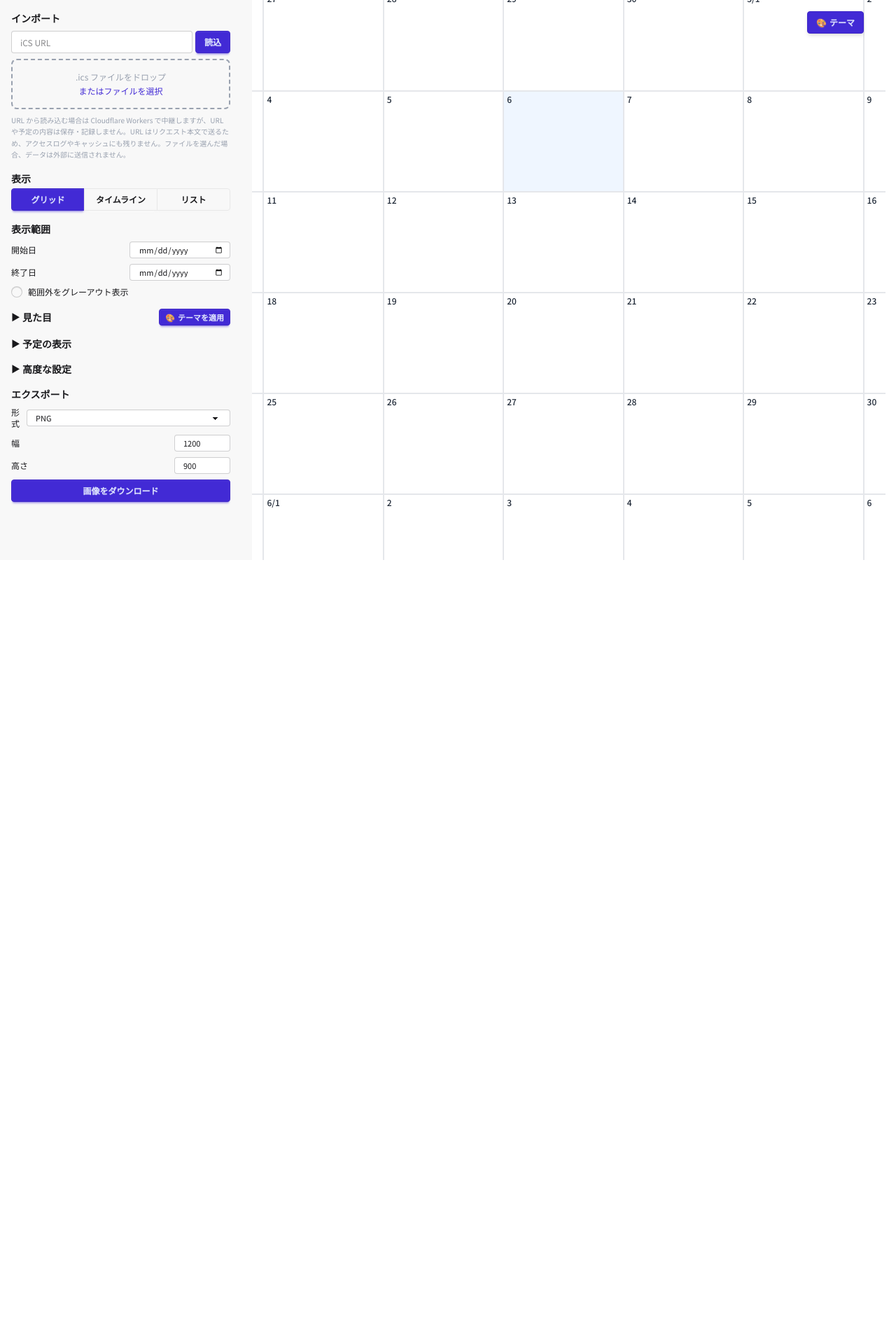
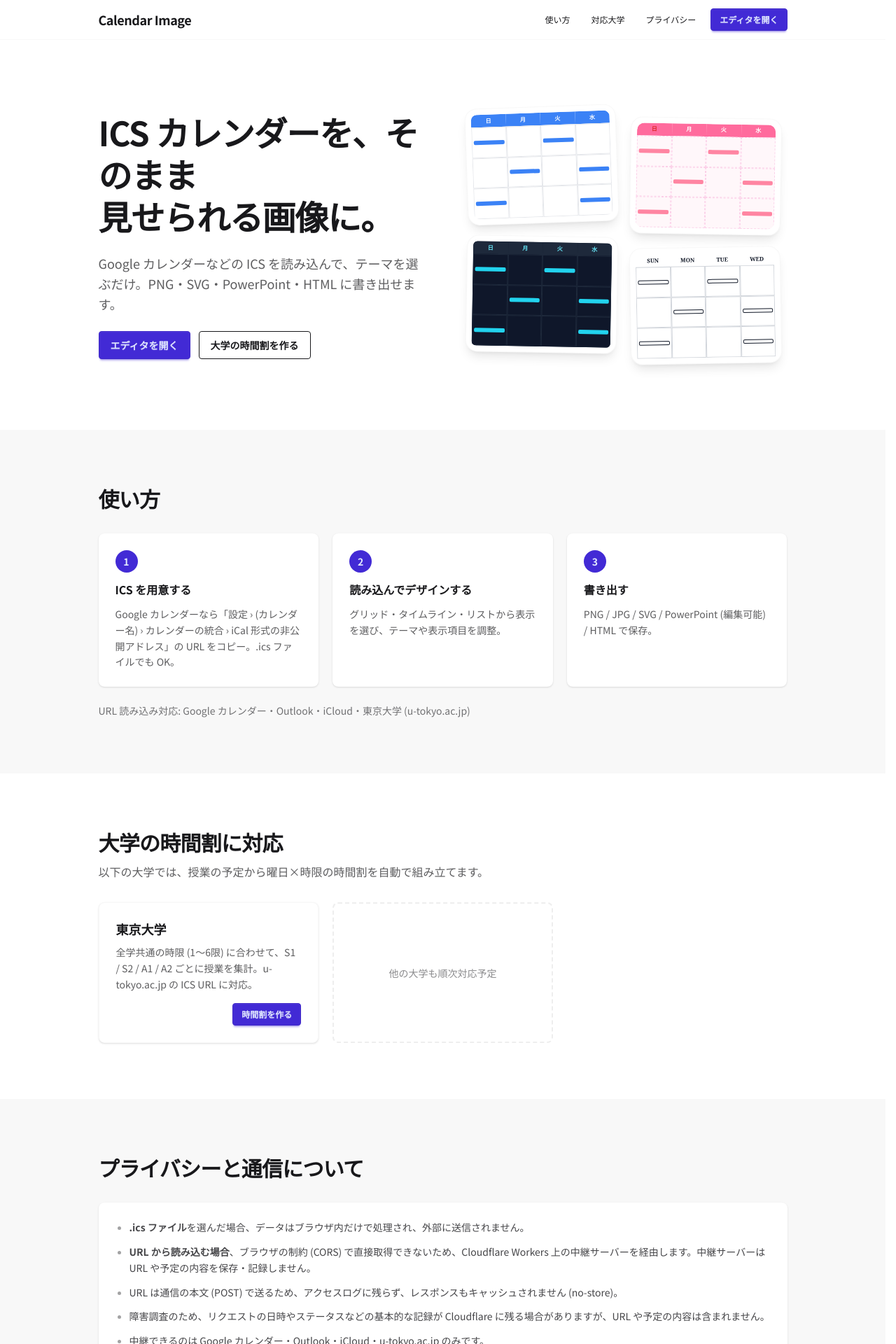
Before and after one commit to nakomochi/calendar-image, a SvelteKit app: page / in a window 1280 px wide. Shown: the top 1920 px of the page at 70% size. Before the commit the page ends 800 px from the top, so only its background shows below. Built offline with nearby package versions, Linux system fonts and the light colour scheme.

Commit message:
feat: add landing page and move editors to /editor and /timetable/utokyo

```diff
--- /dev/null
+++ b/src/lib/components/Editor.svelte
@@ -0,0 +1,211 @@
+<script lang="ts">
+  import { untrack } from 'svelte';
+  import { events, style, viewType, exportSettings, dateRange, timeRange, eventDisplay, timetableEventDisplay, utokyoMode as utokyoModeStore, timetableConfig, patchEvents, themePanelOpen } from '$lib/stores';
+  import { visibleEvents } from '$lib/stores';
+  import { getEventsForDay } from '$lib/calendar/utils';
+  import GridView from '$lib/components/GridView.svelte';
+  import TimelineView from '$lib/components/TimelineView.svelte';
+  import ListView from '$lib/components/ListView.svelte';
+  import TimetableView from '$lib/components/TimetableView.svelte';
+  import EventEditModal from '$lib/components/EventEditModal.svelte';
+  import DayEventsModal from '$lib/components/DayEventsModal.svelte';
+  import CellCoursesModal from '$lib/components/CellCoursesModal.svelte';
+  import Sidebar from '$lib/components/Sidebar.svelte';
+  import ThemePanel from '$lib/components/ThemePanel.svelte';
+  import type { CalendarEvent } from '$lib/types';
+  import {
+    buildCellOverview,
+    buildTimetable,
+    filterEventsByTerm,
+    joinTermKey,
+    type CellOverview,
+    type Course,
+    type Period,
+    type TimetableWeekday,
+  } from '$lib/calendar/timetable';
+
+  interface Props { utokyoMode: boolean }
+  let { utokyoMode }: Props = $props();
+
+  let calendarEl: HTMLElement | null = $state(null);
+  let editingEvent: CalendarEvent | null = $state(null);
+  let editingCourse: Course | null = $state(null);
+  let selectedDay: Date | null = $state(null);
+  let selectedCell: { weekday: TimetableWeekday; period: Period } | null = $state(null);
+
+  let activeTermSpec = $derived({
+    year: $timetableConfig.termYear,
+    key: joinTermKey($timetableConfig.termSemester, $timetableConfig.termPart),
+  });
+
+  let timetableAllEvents = $derived(filterEventsByTerm($events, activeTermSpec));
+  let timetableAllMatrix = $derived(buildTimetable(timetableAllEvents));
+
+  let cellOverview: CellOverview | null = $derived.by(() => {
+    const sc = selectedCell;
+    if (!sc) return null;
+    return buildCellOverview(timetableAllMatrix, sc.weekday, sc.period);
+  });
+
+  // Apply utokyo mode synchronously before the first paint so the timetable
+  // route doesn't flash GridView (default) before switching to TimetableView.
+  // Each route mounts its own Editor, so applying once at init is enough.
+  function applyUtokyoMode(mode: boolean) {
+    utokyoModeStore.set(mode);
+    if (mode) {
+      viewType.set('timetable');
+    } else {
+      viewType.update((v) => (v === 'timetable' ? 'grid' : v));
+    }
+  }
+
+  applyUtokyoMode(untrack(() => utokyoMode));
+
+  let selectedDayEvents = $derived(
+    selectedDay ? getEventsForDay($events, selectedDay) : []
+  );
+
+  function patchCourseEvents(course: Course, patch: Partial<CalendarEvent>) {
+    patchEvents(new Set(course.sourceEvents.map((e) => e.id)), patch);
+  }
+
+  function handleEditEvent(event: CalendarEvent) {
+    editingCourse = null;
+    editingEvent = event;
+  }
+
+  function handleEditCourse(course: Course) {
+    editingCourse = course;
+    editingEvent = course.latestEvent;
+  }
+
+  function handleClickDay(date: Date) {
+    selectedDay = date;
+  }
+
+  function handleClickCell(weekday: TimetableWeekday, period: Period) {
+    selectedCell = { weekday, period };
+  }
+
+  function handleToggleCourse(course: Course) {
+    const next = course.sourceEvents.every((e) => !e.visible);
+    patchCourseEvents(course, { visible: next });
+  }
+
+  function handleSaveEvent(updated: CalendarEvent) {
+    if (editingCourse) {
+      patchCourseEvents(editingCourse, {
+        title: updated.title,
+        description: updated.description,
+        location: updated.location,
+        color: updated.color,
+      });
+      return;
+    }
+    patchEvents(new Set([updated.id]), updated);
+  }
+
+  function handleToggleVisibility(id: string) {
+    if (editingCourse) {
+      const next = editingCourse.sourceEvents.every((e) => !e.visible);
+      patchCourseEvents(editingCourse, { visible: next });
+      return;
+    }
+    const target = $events.find((e) => e.id === id);
+    if (!target) return;
+    patchEvents(new Set([id]), { visible: !target.visible });
+  }
+
+</script>
+
+<svelte:head>
+  <title>{$utokyoModeStore ? '東大カレンダー' : 'Calendar Image Generator'}</title>
+</svelte:head>
+
+<div class="flex h-screen bg-base-300">
+  <Sidebar {calendarEl} onclickDay={handleClickDay} />
+
+  <main class="flex-1 p-6 overflow-auto flex items-center justify-center relative">
+    {#if !$themePanelOpen}
+      <button
+        type="button"
+        class="btn btn-sm btn-primary absolute top-4 right-4 z-30 shadow-md gap-1"
+        onclick={() => themePanelOpen.set(true)}
+        aria-label="テーマを開く"
+      >
+        <span>🎨</span>
+        <span>テーマ</span>
+      </button>
+    {/if}
+    <div
+      bind:this={calendarEl}
+      style="width: {$exportSettings.width}px; height: {$exportSettings.height}px;"
+      class="shadow-lg shrink-0"
+    >
+      {#if $viewType === 'grid'}
+        <GridView
+          events={$visibleEvents}
+          style={$style}
+          range={$dateRange}
+          displayConfig={$eventDisplay}
+          oneditEvent={handleEditEvent}
+          onclickDay={handleClickDay}
+        />
+      {:else if $viewType === 'timeline'}
+        <TimelineView
+          events={$visibleEvents}
+          style={$style}
+          range={$dateRange}
+          timeRange={$timeRange}
+          displayConfig={$eventDisplay}
+          oneditEvent={handleEditEvent}
+        />
+      {:else if $viewType === 'timetable'}
+        <TimetableView
+          matrix={timetableAllMatrix}
+          style={$style}
+          config={$timetableConfig}
+          displayConfig={$timetableEventDisplay}
+          oneditCourse={handleEditCourse}
+          onclickCell={handleClickCell}
+        />
+      {:else}
+        <ListView
+          events={$visibleEvents}
+          style={$style}
+          range={$dateRange}
+          displayConfig={$eventDisplay}
+          oneditEvent={handleEditEvent}
+        />
+      {/if}
+    </div>
+  </main>
+</div>
+
+<DayEventsModal
+  date={selectedDay}
+  events={selectedDayEvents}
+  style={$style}
+  onclose={() => (selectedDay = null)}
+  oneditEvent={handleEditEvent}
+/>
+
+<CellCoursesModal
+  overview={cellOverview}
+  style={$style}
+  onclose={() => (selectedCell = null)}
+  oneditCourse={handleEditCourse}
+  ontoggleCourse={handleToggleCourse}
+/>
+
+<EventEditModal
+  event={editingEvent}
+  onclose={() => {
+    editingEvent = null;
+    editingCourse = null;
+  }}
+  onsave={handleSaveEvent}
+  ontoggleVisibility={handleToggleVisibility}
+/>
+
+<ThemePanel open={$themePanelOpen} onclose={() => themePanelOpen.set(false)} />
--- a/src/lib/components/Sidebar.svelte
+++ b/src/lib/components/Sidebar.svelte
@@ -179,7 +179,7 @@
       <div class="text-error text-xs">{error}</div>
     {/if}
     <p class="text-[10px] text-gray-400 leading-relaxed">
-      URL から読み込む場合は Cloudflare Workers で中継しますが、URL や予定の内容は保存・記録しません。URL はリクエスト本文で送るため、アクセスログやキャッシュにも残りません。ファイルを選んだ場合、データは外部に送信されません。
+      URL から読み込む場合は Cloudflare Workers で中継しますが、URL や予定の内容は保存・記録しません。URL はリクエスト本文で送るため、アクセスログやキャッシュにも残りません。ファイルを選んだ場合、データは外部に送信されません。 <a href="/#privacy" class="link" target="_blank" rel="noopener">詳細</a>
     </p>
   </div>
 
--- a/src/routes/+layout.ts
+++ /dev/null
@@ -1 +0,0 @@
-export const load = () => ({ utokyoMode: false });
--- a/src/routes/+page.svelte
+++ b/src/routes/+page.svelte
@@ -1,215 +1,175 @@
 <script lang="ts">
-  import { page } from '$app/state';
-  import { events, style, viewType, exportSettings, dateRange, timeRange, eventDisplay, timetableEventDisplay, utokyoMode, timetableConfig, patchEvents, themePanelOpen } from '$lib/stores';
-  import { visibleEvents } from '$lib/stores';
-  import { getEventsForDay } from '$lib/calendar/utils';
-  import GridView from '$lib/components/GridView.svelte';
-  import TimelineView from '$lib/components/TimelineView.svelte';
-  import ListView from '$lib/components/ListView.svelte';
-  import TimetableView from '$lib/components/TimetableView.svelte';
-  import EventEditModal from '$lib/components/EventEditModal.svelte';
-  import DayEventsModal from '$lib/components/DayEventsModal.svelte';
-  import CellCoursesModal from '$lib/components/CellCoursesModal.svelte';
-  import Sidebar from '$lib/components/Sidebar.svelte';
-  import ThemePanel from '$lib/components/ThemePanel.svelte';
-  import type { CalendarEvent } from '$lib/types';
-  import {
-    buildCellOverview,
-    buildTimetable,
-    filterEventsByTerm,
-    joinTermKey,
-    type CellOverview,
-    type Course,
-    type Period,
-    type TimetableWeekday,
-  } from '$lib/calendar/timetable';
+  import ThemePreview from '$lib/components/ThemePreview.svelte';
+  import { THEMES, type Theme } from '$lib/themes';
 
-  let calendarEl: HTMLElement | null = $state(null);
-  let editingEvent: CalendarEvent | null = $state(null);
-  let editingCourse: Course | null = $state(null);
-  let selectedDay: Date | null = $state(null);
-  let selectedCell: { weekday: TimetableWeekday; period: Period } | null = $state(null);
+  const PREVIEW_THEME_IDS = ['ocean', 'sakura', 'midnight', 'editorial'];
+  const previewThemes = PREVIEW_THEME_IDS
+    .map((id) => THEMES.find((t) => t.id === id))
+    .filter((t): t is Theme => t !== undefined);
+  // Gentle collage offsets, indexed like previewThemes.
+  const PREVIEW_TILTS = ['-rotate-2', 'rotate-1 translate-y-4', 'rotate-1', '-rotate-1 translate-y-4'];
 
-  let activeTermSpec = $derived({
-    year: $timetableConfig.termYear,
-    key: joinTermKey($timetableConfig.termSemester, $timetableConfig.termPart),
-  });
+  const STEPS = [
+    {
+      title: 'ICS を用意する',
+      body: 'Google カレンダーなら「設定 › (カレンダー名) › カレンダーの統合 › iCal 形式の非公開アドレス」の URL をコピー。.ics ファイルでも OK。',
+    },
+    {
+      title: '読み込んでデザインする',
+      body: 'グリッド・タイムライン・リストから表示を選び、テーマや表示項目を調整。',
+    },
+    {
+      title: '書き出す',
+      body: 'PNG / JPG / SVG / PowerPoint (編集可能) / HTML で保存。',
+    },
+  ];
 
-  let timetableAllEvents = $derived(filterEventsByTerm($events, activeTermSpec));
-  let timetableAllMatrix = $derived(buildTimetable(timetableAllEvents));
-
-  let cellOverview: CellOverview | null = $derived.by(() => {
-    const sc = selectedCell;
-    if (!sc) return null;
-    return buildCellOverview(timetableAllMatrix, sc.weekday, sc.period);
-  });
-
-  // Apply utokyo mode synchronously before the first paint so /utokyo
-  // doesn't flash GridView (default) before switching to TimetableView.
-  function applyUtokyoMode(mode: boolean) {
-    utokyoMode.set(mode);
-    if (mode) {
-      viewType.set('timetable');
-    } else {
-      viewType.update((v) => (v === 'timetable' ? 'grid' : v));
-    }
-  }
-
-  const initialUtokyoMode = page.data?.utokyoMode === true;
-  applyUtokyoMode(initialUtokyoMode);
-  let lastUtokyoMode: boolean = initialUtokyoMode;
-  $effect(() => {
-    const mode = page.data?.utokyoMode === true;
-    if (mode === lastUtokyoMode) return;
-    applyUtokyoMode(mode);
-    lastUtokyoMode = mode;
-  });
-
-  let selectedDayEvents = $derived(
-    selectedDay ? getEventsForDay($events, selectedDay) : []
-  );
-
-  function patchCourseEvents(course: Course, patch: Partial<CalendarEvent>) {
-    patchEvents(new Set(course.sourceEvents.map((e) => e.id)), patch);
-  }
-
-  function handleEditEvent(event: CalendarEvent) {
-    editingCourse = null;
-    editingEvent = event;
-  }
-
-  function handleEditCourse(course: Course) {
-    editingCourse = course;
-    editingEvent = course.latestEvent;
-  }
-
-  function handleClickDay(date: Date) {
-    selectedDay = date;
-  }
-
-  function handleClickCell(weekday: TimetableWeekday, period: Period) {
-    selectedCell = { weekday, period };
-  }
-
-  function handleToggleCourse(course: Course) {
-    const next = course.sourceEvents.every((e) => !e.visible);
-    patchCourseEvents(course, { visible: next });
-  }
-
-  function handleSaveEvent(updated: CalendarEvent) {
-    if (editingCourse) {
-      patchCourseEvents(editingCourse, {
-        title: updated.title,
-        description: updated.description,
-        location: updated.location,
-        color: updated.color,
-      });
-      return;
-    }
-    patchEvents(new Set([updated.id]), updated);
-  }
-
-  function handleToggleVisibility(id: string) {
-    if (editingCourse) {
-      const next = editingCourse.sourceEvents.every((e) => !e.visible);
-      patchCourseEvents(editingCourse, { visible: next });
-      return;
-    }
-    const target = $events.find((e) => e.id === id);
-    if (!target) return;
-    patchEvents(new Set([id]), { visible: !target.visible });
-  }
-
+  const UNIVERSITIES = [
+    {
+      name: '東京大学',
+      description:
+        '全学共通の時限 (1〜6限) に合わせて、S1 / S2 / A1 / A2 ごとに授業を集計。u-tokyo.ac.jp の ICS URL に対応。',
+      href: '/timetable/utokyo',
+    },
+  ];
 </script>
 
 <svelte:head>
-  <title>{$utokyoMode ? '東大カレンダー' : 'Calendar Image Generator'}</title>
+  <title>Calendar Image — ICS カレンダーを画像・スライドに</title>
+  <meta
+    name="description"
+    content="Google カレンダーなどの ICS を読み込んで、テーマを選ぶだけ。PNG・SVG・PowerPoint・HTML に書き出せるカレンダー画像ジェネレーター。大学の時間割にも対応。"
+  />
 </svelte:head>
 
-<div class="flex h-screen bg-base-300">
-  <Sidebar {calendarEl} onclickDay={handleClickDay} />
+<div data-theme="light" class="min-h-screen bg-base-100 text-base-content">
+  <header class="sticky top-0 z-40 border-b border-base-200 bg-base-100/85 backdrop-blur">
+    <div class="mx-auto flex max-w-5xl items-center justify-between gap-4 px-5 py-3">
+      <a href="/" class="text-lg font-bold tracking-tight">Calendar Image</a>
+      <nav aria-label="ページ内リンク" class="flex items-center gap-1">
+        <a href="#how" class="btn btn-ghost btn-sm hidden font-normal sm:inline-flex">使い方</a>
+        <a href="#universities" class="btn btn-ghost btn-sm hidden font-normal sm:inline-flex">対応大学</a>
+        <a href="#privacy" class="btn btn-ghost btn-sm hidden font-normal sm:inline-flex">プライバシー</a>
+        <a href="/editor" class="btn btn-primary btn-sm ml-1">エディタを開く</a>
+      </nav>
+    </div>
+  </header>
 
-  <main class="flex-1 p-6 overflow-auto flex items-center justify-center relative">
-    {#if !$themePanelOpen}
-      <button
-        type="button"
-        class="btn btn-sm btn-primary absolute top-4 right-4 z-30 shadow-md gap-1"
-        onclick={() => themePanelOpen.set(true)}
-        aria-label="テーマを開く"
-      >
-        <span>🎨</span>
-        <span>テーマ</span>
-      </button>
-    {/if}
-    <div
-      bind:this={calendarEl}
-      style="width: {$exportSettings.width}px; height: {$exportSettings.height}px;"
-      class="shadow-lg shrink-0"
-    >
-      {#if $viewType === 'grid'}
-        <GridView
-          events={$visibleEvents}
-          style={$style}
-          range={$dateRange}
-          displayConfig={$eventDisplay}
-          oneditEvent={handleEditEvent}
-          onclickDay={handleClickDay}
-        />
-      {:else if $viewType === 'timeline'}
-        <TimelineView
-          events={$visibleEvents}
-          style={$style}
-          range={$dateRange}
-          timeRange={$timeRange}
-          displayConfig={$eventDisplay}
-          oneditEvent={handleEditEvent}
-        />
-      {:else if $viewType === 'timetable'}
-        <TimetableView
-          matrix={timetableAllMatrix}
-          style={$style}
-          config={$timetableConfig}
-          displayConfig={$timetableEventDisplay}
-          oneditCourse={handleEditCourse}
-          onclickCell={handleClickCell}
-        />
-      {:else}
-        <ListView
-          events={$visibleEvents}
-          style={$style}
-          range={$dateRange}
-          displayConfig={$eventDisplay}
-          oneditEvent={handleEditEvent}
-        />
-      {/if}
+  <main>
+    <section class="mx-auto grid max-w-5xl items-center gap-12 px-5 py-16 md:grid-cols-2 md:py-24">
+      <div class="space-y-6">
+        <h1 class="text-3xl font-bold leading-tight tracking-tight sm:text-4xl md:text-5xl">
+          ICS カレンダーを、そのまま<br class="hidden sm:inline" />見せられる画像に。
+        </h1>
+        <p class="text-base leading-relaxed text-base-content/70 sm:text-lg">
+          Google カレンダーなどの ICS を読み込んで、テーマを選ぶだけ。PNG・SVG・PowerPoint・HTML に書き出せます。
+        </p>
+        <div class="flex flex-wrap gap-3">
+          <a href="/editor" class="btn btn-primary">エディタを開く</a>
+          <a href="#universities" class="btn btn-outline">大学の時間割を作る</a>
+        </div>
+      </div>
+
+      <div class="mx-auto grid w-full max-w-md grid-cols-2 gap-5 pb-4" aria-hidden="true">
+        {#each previewThemes as theme, i (theme.id)}
+          <div class="rounded-2xl bg-base-100 p-2 shadow-lg ring-1 ring-base-200 {PREVIEW_TILTS[i]}">
+            <ThemePreview {theme} />
+          </div>
+        {/each}
+      </div>
+    </section>
+
+    <section id="how" class="scroll-mt-20 bg-base-200">
+      <div class="mx-auto max-w-5xl px-5 py-16 md:py-20">
+        <h2 class="text-2xl font-bold tracking-tight sm:text-3xl">使い方</h2>
+        <ol class="mt-8 grid gap-5 md:grid-cols-3">
+          {#each STEPS as step, i (step.title)}
+            <li class="card bg-base-100 shadow-sm">
+              <div class="card-body gap-3">
+                <span
+                  class="flex size-8 items-center justify-center rounded-full bg-primary text-sm font-bold text-primary-content"
+                  aria-hidden="true"
+                >
+                  {i + 1}
+                </span>
+                <h3 class="card-title text-base">{step.title}</h3>
+                <p class="text-sm leading-relaxed text-base-content/70">{step.body}</p>
+              </div>
+            </li>
+          {/each}
+        </ol>
+        <p class="mt-6 text-sm text-base-content/60">
+          URL 読み込み対応: Google カレンダー・Outlook・iCloud・東京大学 (u-tokyo.ac.jp)
+        </p>
+      </div>
+    </section>
+
+    <section id="universities" class="scroll-mt-20">
+      <div class="mx-auto max-w-5xl px-5 py-16 md:py-20">
+        <h2 class="text-2xl font-bold tracking-tight sm:text-3xl">大学の時間割に対応</h2>
+        <p class="mt-3 text-base-content/70">
+          以下の大学では、授業の予定から曜日×時限の時間割を自動で組み立てます。
+        </p>
+        <div class="mt-8 grid gap-5 sm:grid-cols-2 lg:grid-cols-3">
+          {#each UNIVERSITIES as uni (uni.href)}
+            <article class="card border border-base-200 bg-base-100 shadow-sm">
+              <div class="card-body">
+                <h3 class="card-title">{uni.name}</h3>
+                <p class="text-sm leading-relaxed text-base-content/70">{uni.description}</p>
+                <div class="card-actions mt-2 justify-end">
+                  <a href={uni.href} class="btn btn-primary btn-sm">時間割を作る</a>
+                </div>
+              </div>
+            </article>
+          {/each}
+          <div
+            class="card flex items-center justify-center border-2 border-dashed border-base-300 p-8 text-center text-sm text-base-content/50"
+          >
+            他の大学も順次対応予定
+          </div>
+        </div>
+      </div>
+    </section>
+
+    <section id="privacy" class="scroll-mt-20 bg-base-200">
+      <div class="mx-auto max-w-5xl px-5 py-16 md:py-20">
+        <h2 class="text-2xl font-bold tracking-tight sm:text-3xl">プライバシーと通信について</h2>
+        <div class="card mt-8 bg-base-100 shadow-sm">
+          <div class="card-body">
+            <ul class="list-disc space-y-3 pl-5 text-sm leading-relaxed text-base-content/80 marker:text-base-content/40">
+              <li><strong>.ics ファイル</strong>を選んだ場合、データはブラウザ内だけで処理され、外部に送信されません。</li>
+              <li>
+                <strong>URL から読み込む場合</strong>、ブラウザの制約 (CORS) で直接取得できないため、Cloudflare Workers 上の中継サーバーを経由します。中継サーバーは URL や予定の内容を保存・記録しません。
+              </li>
+              <li>URL は通信の本文 (POST) で送るため、アクセスログに残らず、レスポンスもキャッシュされません (no-store)。</li>
+              <li>
+                障害調査のため、リクエストの日時やステータスなどの基本的な記録が Cloudflare に残る場合がありますが、URL や予定の内容は含まれません。
+              </li>
+              <li>中継できるのは Google カレンダー・Outlook・iCloud・u-tokyo.ac.jp のみです。</li>
+              <li>画像・PowerPoint・SVG・HTML の生成はすべてブラウザ内で行います。</li>
+              <li>デザインなどの設定はブラウザ (localStorage) に保存されます。予定データと URL は保存しません。</li>
+            </ul>
+          </div>
+        </div>
+        <div role="alert" class="alert alert-warning alert-soft mt-6 text-sm">
+          <svg xmlns="http://www.w3.org/2000/svg" class="size-5 shrink-0" fill="none" viewBox="0 0 24 24" stroke="currentColor" aria-hidden="true">
+            <path stroke-linecap="round" stroke-linejoin="round" stroke-width="2" d="M12 9v4m0 4h.01M10.29 3.86 1.82 18a2 2 0 0 0 1.71 3h16.94a2 2 0 0 0 1.71-3L13.71 3.86a2 2 0 0 0-3.42 0z" />
+          </svg>
+          <span>
+            非公開 URL はパスワードと同じです。他人に共有しないでください。漏れた場合は Google カレンダーの設定から非公開アドレスをリセットできます。
+          </span>
+        </div>
+      </div>
+    </section>
+  </main>
+
+  <footer class="border-t border-base-200">
+    <div class="mx-auto flex max-w-5xl flex-wrap items-center justify-between gap-3 px-5 py-6 text-xs text-base-content/50">
+      <p>© Calendar Image</p>
+      <nav aria-label="フッター" class="flex gap-4">
+        <a href="/editor" class="link link-hover">エディタ</a>
+        <a href="/timetable/utokyo" class="link link-hover">東大 時間割</a>
+      </nav>
     </div>
-  </main>
+  </footer>
 </div>
-
-<DayEventsModal
-  date={selectedDay}
-  events={selectedDayEvents}
-  style={$style}
-  onclose={() => (selectedDay = null)}
-  oneditEvent={handleEditEvent}
-/>
-
-<CellCoursesModal
-  overview={cellOverview}
-  style={$style}
-  onclose={() => (selectedCell = null)}
-  oneditCourse={handleEditCourse}
-  ontoggleCourse={handleToggleCourse}
-/>
-
-<EventEditModal
-  event={editingEvent}
-  onclose={() => {
-    editingEvent = null;
-    editingCourse = null;
-  }}
-  onsave={handleSaveEvent}
-  ontoggleVisibility={handleToggleVisibility}
-/>
-
-<ThemePanel open={$themePanelOpen} onclose={() => themePanelOpen.set(false)} />
--- /dev/null
+++ b/src/routes/+page.ts
@@ -0,0 +1 @@
+export const prerender = true;
--- /dev/null
+++ b/src/routes/editor/+page.svelte
@@ -0,0 +1,5 @@
+<script lang="ts">
+  import Editor from '$lib/components/Editor.svelte';
+</script>
+
+<Editor utokyoMode={false} />
--- /dev/null
+++ b/src/routes/editor/+page.ts
@@ -0,0 +1 @@
+export const ssr = false;
--- /dev/null
+++ b/src/routes/timetable/utokyo/+page.svelte
@@ -0,0 +1,5 @@
+<script lang="ts">
+  import Editor from '$lib/components/Editor.svelte';
+</script>
+
+<Editor utokyoMode={true} />
--- /dev/null
+++ b/src/routes/timetable/utokyo/+page.ts
@@ -0,0 +1 @@
+export const ssr = false;
--- a/src/routes/utokyo/+layout.ts
+++ /dev/null
@@ -1 +0,0 @@
-export const load = () => ({ utokyoMode: true });
--- a/src/routes/utokyo/+page.svelte
+++ /dev/null
@@ -1,5 +0,0 @@
-<script lang="ts">
-  import RootPage from '../+page.svelte';
-</script>
-
-<RootPage />
--- /dev/null
+++ b/src/routes/utokyo/+server.ts
@@ -0,0 +1,6 @@
+import { redirect } from '@sveltejs/kit';
+import type { RequestHandler } from './$types';
+
+export const GET: RequestHandler = () => {
+  redirect(308, '/timetable/utokyo');
+};
```
